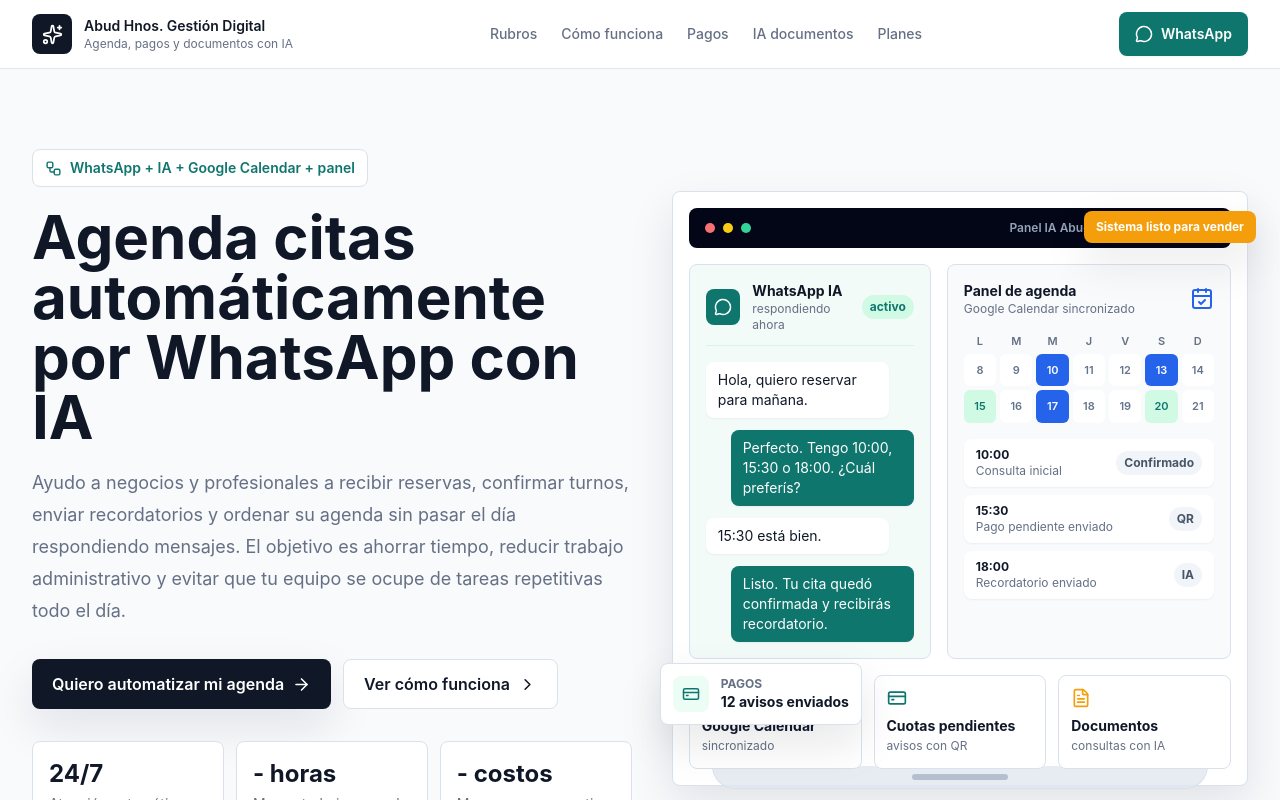
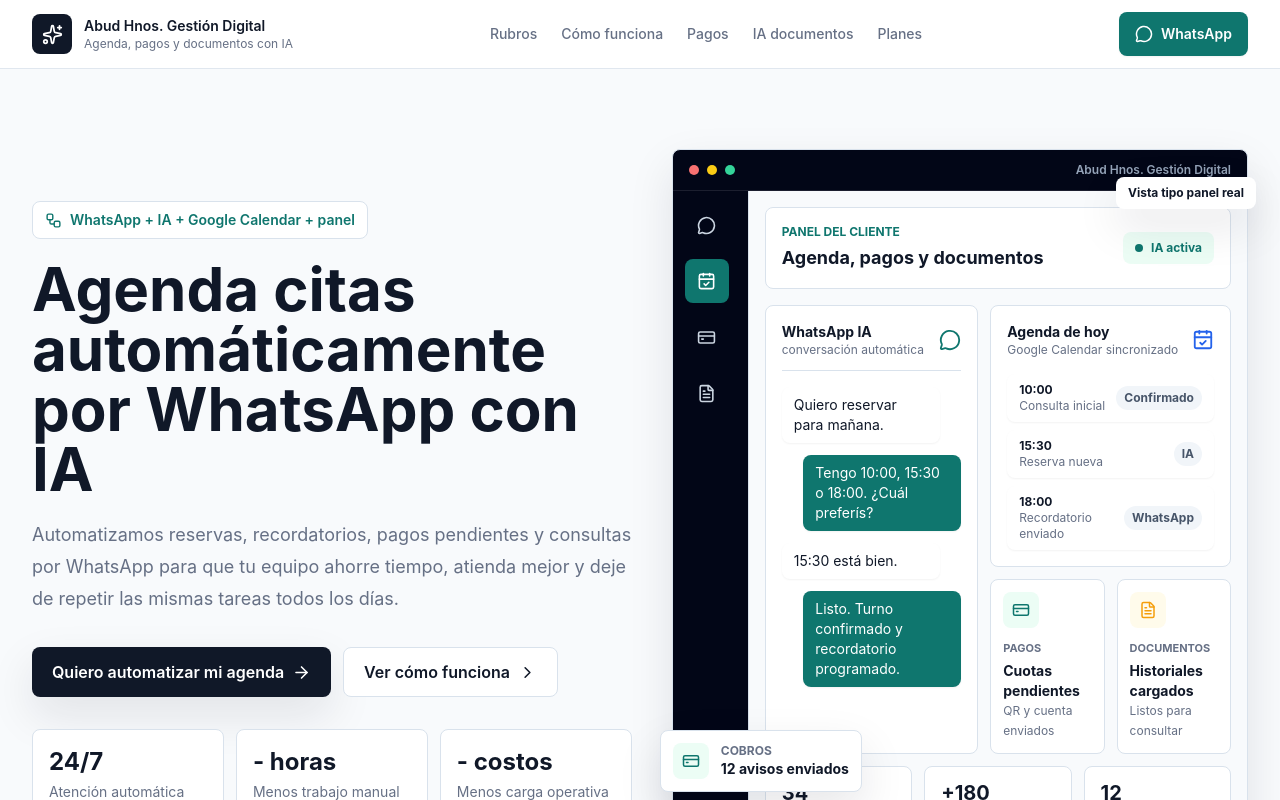
Before and after one commit to marceloabud27-gif/abud-hnos-gestion-digital, a React (Vite) app: page / in a window 1280 px wide. Shown: the top 800 px of the page. Built offline with nearby package versions, Linux system fonts and the light colour scheme.

Commit message:
Improve landing page visuals and readability

```diff
--- a/src/App.jsx
+++ b/src/App.jsx
@@ -218,17 +218,17 @@
   {
     icon: Clock3,
     title: 'Ahorro de tiempo diario',
-    text: 'La IA responde consultas repetidas, toma datos, confirma citas y envía recordatorios sin intervención manual constante.',
+    text: 'Responde consultas, toma datos, confirma citas y envía recordatorios sin intervención constante.',
   },
   {
     icon: MessageCircle,
     title: 'Menos carga para recepción',
-    text: 'El equipo deja de pasar horas contestando horarios, precios, disponibilidad, pagos pendientes o cambios de turno.',
+    text: 'Menos horas respondiendo horarios, precios, disponibilidad, pagos o cambios de turno.',
   },
   {
     icon: BarChart3,
     title: 'Más control con menos esfuerzo',
-    text: 'Citas, clientes, pagos, documentos y estados quedan organizados en un panel para revisar rápido lo importante.',
+    text: 'Citas, clientes, pagos y documentos quedan ordenados en un panel simple.',
   },
 ]
 
@@ -236,22 +236,22 @@
   {
     icon: MessageCircle,
     title: 'WhatsApp como entrada principal',
-    text: 'Tus clientes escriben como siempre. La IA entiende el pedido, pregunta lo necesario y guía la reserva.',
+    text: 'El cliente escribe como siempre y la IA guía la reserva.',
   },
   {
     icon: CalendarCheck,
     title: 'Calendario sincronizado',
-    text: 'Cada cita confirmada puede quedar reflejada en Google Calendar y en tu panel de control.',
+    text: 'Cada cita confirmada queda en Google Calendar y en el panel.',
   },
   {
     icon: BarChart3,
     title: 'Panel para gestionar',
-    text: 'Vista diaria, clientes, cancelaciones, estados de turnos y seguimiento comercial.',
+    text: 'Vista diaria de turnos, clientes, pagos y seguimientos.',
   },
   {
     icon: ShieldCheck,
     title: 'Implementación cuidada',
-    text: 'Mensajes claros, reglas de agenda, horarios, servicios y límites definidos antes de activar.',
+    text: 'Reglas, horarios, servicios y mensajes definidos antes de activar.',
   },
 ]
 
@@ -259,17 +259,17 @@
   {
     icon: FolderUp,
     title: 'Subida manual de documentos',
-    text: 'El profesional puede cargar archivos, notas, historiales, contratos, estudios o información importante desde su web app.',
+    text: 'El profesional carga archivos, notas, historiales, contratos o estudios.',
   },
   {
     icon: SearchCheck,
     title: 'Preguntas sobre lo cargado',
-    text: 'La IA responde usando los documentos del cliente, para encontrar datos, resumir casos o preparar respuestas más rápido.',
+    text: 'La IA busca datos, resume casos y ayuda a preparar respuestas.',
   },
   {
     icon: FileText,
     title: 'Trabajo organizado por caso',
-    text: 'Ideal para abogados, médicos, consultores y profesionales que manejan muchos clientes, pacientes o expedientes.',
+    text: 'Orden por cliente, paciente, expediente o caso profesional.',
   },
 ]
 
@@ -277,17 +277,17 @@
   {
     icon: CreditCard,
     title: 'Estados de pago simples',
-    text: 'El dueño o secretario marca cada cuota como pagada, pendiente o vencida desde el panel.',
+    text: 'El encargado marca cuotas pagadas, pendientes o vencidas.',
   },
   {
     icon: Send,
     title: 'Avisos automáticos por WhatsApp',
-    text: 'El sistema envía recordatorios solo a clientes con pago pendiente y evita molestar a quienes ya abonaron.',
+    text: 'Se avisa solo a quienes siguen pendientes, sin molestar a los que ya pagaron.',
   },
   {
     icon: FileText,
     title: 'QR y datos bancarios',
-    text: 'El mensaje puede incluir QR de pago, cuenta bancaria, monto, vencimiento e instrucciones claras.',
+    text: 'El mensaje puede incluir QR, cuenta bancaria, monto y vencimiento.',
   },
 ]
 
@@ -388,7 +388,7 @@
               <span className="block text-xs text-muted">Agenda, pagos y documentos con IA</span>
             </span>
           </a>
-          <div className="hidden items-center gap-6 text-sm font-medium text-muted md:flex">
+          <div className="hidden items-center gap-6 text-sm font-medium text-muted lg:flex">
             <a className="hover:text-ink" href="#rubros" onClick={(event) => goToSection(event, 'rubros')}>
               Rubros
             </a>
@@ -417,7 +417,7 @@
             WhatsApp
           </a>
         </nav>
-        <div className="border-t border-line/70 px-4 pb-3 md:hidden">
+        <div className="border-t border-line/70 px-4 pb-3 lg:hidden">
           <div className="flex gap-2 overflow-x-auto pt-3 text-sm font-semibold text-muted">
             {[
               ['Rubros', 'rubros'],
@@ -457,10 +457,9 @@
               Agenda citas automáticamente por WhatsApp con IA
             </h1>
             <p className="mt-5 max-w-2xl text-lg leading-8 text-muted">
-              Ayudo a negocios y profesionales a recibir reservas, confirmar turnos,
-              enviar recordatorios y ordenar su agenda sin pasar el día respondiendo
-              mensajes. El objetivo es ahorrar tiempo, reducir trabajo administrativo
-              y evitar que tu equipo se ocupe de tareas repetitivas todo el día.
+              Automatizamos reservas, recordatorios, pagos pendientes y consultas
+              por WhatsApp para que tu equipo ahorre tiempo, atienda mejor y deje
+              de repetir las mismas tareas todos los días.
             </p>
             <div className="mt-8 flex flex-col gap-3 sm:flex-row">
               <a
@@ -526,7 +525,7 @@
             <SectionIntro
               eyebrow="Ahorro operativo"
               title="Menos tiempo en tareas repetitivas, más foco en atender y vender"
-              text="Estos procesos ayudan a reducir horas de recepción, seguimiento manual y mensajes repetidos. El personal humano queda para los casos importantes, no para responder lo mismo todo el día."
+              text="La IA se ocupa de consultas repetidas, confirmaciones, recordatorios y avisos. Tu equipo queda para atender mejor, vender y resolver casos importantes."
             />
             <a
               href={whatsappUrl}
@@ -559,7 +558,7 @@
           <SectionIntro
             eyebrow="Rubros"
             title="Una agenda inteligente para negocios que viven de reservas"
-            text="La misma base se adapta a distintos servicios: cambia el lenguaje, los horarios, la duración de cada cita y las preguntas necesarias antes de confirmar."
+            text="El sistema se adapta al lenguaje, horarios, duración de citas y preguntas de cada negocio."
           />
           <p className="mt-5 max-w-2xl text-sm font-semibold text-muted">
             Tocá un rubro para abrir una vista con su ejemplo, beneficios y flujo de uso.
@@ -590,7 +589,7 @@
             <SectionIntro
               eyebrow="Beneficios"
               title="Tu negocio responde mejor con menos trabajo manual"
-              text="El objetivo no es reemplazar el trato humano. Es automatizar lo repetitivo para ahorrar tiempo, bajar la carga operativa y permitir que el equipo se enfoque en atender, vender y resolver casos importantes."
+              text="Automatizamos lo repetitivo para ahorrar tiempo, bajar carga operativa y mejorar la atención sin perder el trato humano."
             />
             <a
               href={whatsappUrl}
@@ -620,7 +619,7 @@
           <SectionIntro
             eyebrow="Cómo funciona"
             title="Del mensaje del cliente al turno confirmado"
-            text="La página web consigue el contacto. Tu flujo automatizado hace el resto: responde, ordena datos, agenda, recuerda pagos y avisa cuando hace falta intervención humana."
+            text="El cliente escribe. La IA responde, toma datos, agenda, recuerda pagos y avisa cuando debe intervenir una persona."
           />
           <div className="mt-10 grid gap-5 lg:grid-cols-3">
             {steps.map((step, index) => (
@@ -650,14 +649,13 @@
             <SectionIntro
               eyebrow="Pagos pendientes"
               title="Recordatorios automáticos para cuotas y pagos atrasados"
-              text="Para gimnasios, academias, centros estéticos o cualquier negocio con pagos mensuales, el sistema puede avisar automáticamente a quienes todavía figuran como pendientes."
+              text="Ideal para negocios con pagos mensuales: el sistema avisa automáticamente a quienes siguen pendientes."
             />
             <div className="mt-6 rounded-lg border border-line bg-white p-5">
               <p className="text-sm font-bold uppercase text-muted">Ejemplo de uso</p>
               <p className="mt-3 text-base leading-7 text-ink">
-                El encargado marca en el panel quién pagó y quién sigue pendiente.
-                Al llegar la fecha configurada, la IA envía WhatsApp solo a los
-                pendientes con QR, cuenta bancaria o instrucciones de pago.
+                El encargado marca quién pagó. En la fecha configurada, la IA
+                escribe solo a los pendientes con QR, cuenta o instrucciones de pago.
               </p>
             </div>
           </div>
@@ -683,7 +681,7 @@
             <SectionIntro
               eyebrow="IA con documentos"
               title="Un asistente que trabaja con la información del profesional"
-              text="Además de agendar citas, también puedo crear una web app donde el cliente sube sus propios documentos y la IA los usa para responder preguntas, resumir información o ayudar con tareas del día a día."
+              text="Una web app privada donde el profesional sube documentos y la IA ayuda a buscar, resumir y trabajar con esa información."
             />
           </div>
           <div className="grid gap-4">
@@ -707,7 +705,7 @@
           <SectionIntro
             eyebrow="Opciones"
             title="Elegí entre agenda automática, panel completo o IA con documentos"
-            text="Podés ofrecer solo agendamiento, un sistema completo con panel y calendario, o una web app para que profesionales trabajen con sus propios documentos usando IA."
+            text="Podés empezar con agenda automática, sumar panel y pagos, o crear una web app documental con IA."
           />
           <div className="mt-6 rounded-lg border border-line bg-white p-5">
             <p className="text-sm font-bold uppercase text-brand">Cotización personalizada</p>
@@ -887,108 +885,151 @@
 function HeroPreview() {
   return (
     <div className="relative mx-auto w-full max-w-xl lg:max-w-2xl">
-      <div className="absolute -right-2 top-5 z-20 hidden rounded-lg bg-sun px-3 py-2 text-xs font-bold text-white shadow-soft sm:block">
-        Sistema listo para vender
+      <div className="absolute -right-2 top-7 z-20 hidden rounded-lg bg-white px-3 py-2 text-xs font-bold text-ink shadow-soft sm:block">
+        Vista tipo panel real
       </div>
-      <div className="absolute -left-3 bottom-16 z-20 hidden rounded-lg border border-line bg-white p-3 shadow-soft sm:block">
+      <div className="absolute -left-3 bottom-20 z-20 hidden rounded-lg border border-line bg-white p-3 shadow-soft sm:block">
         <div className="flex items-center gap-3">
           <span className="grid h-9 w-9 place-items-center rounded-lg bg-mint text-brand">
             <CreditCard size={18} />
           </span>
           <div>
-            <p className="text-xs font-bold uppercase text-muted">Pagos</p>
+            <p className="text-xs font-bold uppercase text-muted">Cobros</p>
             <p className="text-sm font-bold">12 avisos enviados</p>
           </div>
         </div>
       </div>
-      <div className="overflow-hidden rounded-lg border border-line bg-white p-3 shadow-soft sm:p-4">
-        <div className="mb-4 flex items-center justify-between rounded-lg bg-slate-950 px-4 py-3">
+
+      <div className="overflow-hidden rounded-lg border border-line bg-slate-950 shadow-soft">
+        <div className="flex items-center justify-between border-b border-white/10 px-4 py-3">
           <div className="flex items-center gap-2">
             <span className="h-2.5 w-2.5 rounded-full bg-red-400"></span>
             <span className="h-2.5 w-2.5 rounded-full bg-yellow-400"></span>
             <span className="h-2.5 w-2.5 rounded-full bg-emerald-400"></span>
           </div>
-          <p className="text-xs font-semibold text-slate-400">Panel IA Abud Hnos. Gestión Digital</p>
+          <p className="text-xs font-semibold text-slate-400">Abud Hnos. Gestión Digital</p>
         </div>
-        <div className="grid gap-4 lg:grid-cols-[0.92fr_1.08fr]">
-          <div className="rounded-lg border border-line bg-[#f2fbf7] p-4">
-            <div className="flex items-center justify-between border-b border-emerald-100 pb-3">
-              <div className="flex items-center gap-3">
-                <span className="grid h-9 w-9 place-items-center rounded-lg bg-brand text-white">
-                  <MessageCircle size={18} />
+
+        <div className="grid bg-white sm:grid-cols-[76px_1fr]">
+          <aside className="hidden border-r border-line bg-slate-950 p-3 sm:block">
+            <div className="grid gap-3">
+              {[MessageCircle, CalendarCheck, CreditCard, FileText].map((Icon, index) => (
+                <span
+                  key={index}
+                  className={`grid h-11 w-11 place-items-center rounded-lg ${
+                    index === 1 ? 'bg-brand text-white' : 'bg-white/8 text-slate-300'
+                  }`}
+                >
+                  <Icon size={19} />
                 </span>
+              ))}
+            </div>
+          </aside>
+
+          <div className="bg-paper p-3 sm:p-4">
+            <div className="mb-4 flex flex-col gap-3 rounded-lg border border-line bg-white p-4 sm:flex-row sm:items-center sm:justify-between">
+              <div>
+                <p className="text-xs font-bold uppercase text-brand">Panel del cliente</p>
+                <p className="mt-1 text-lg font-bold">Agenda, pagos y documentos</p>
+              </div>
+              <span className="inline-flex w-fit items-center gap-2 rounded-lg bg-mint px-3 py-2 text-xs font-bold text-brand">
+                <span className="h-2 w-2 rounded-full bg-brand"></span>
+                IA activa
+              </span>
+            </div>
+
+            <div className="grid gap-3 lg:grid-cols-[0.94fr_1.06fr]">
+              <div className="rounded-lg border border-line bg-white p-4">
+                <div className="flex items-center justify-between border-b border-line pb-3">
                   <div>
                     <p className="text-sm font-bold">WhatsApp IA</p>
-                  <p className="text-xs text-muted">respondiendo ahora</p>
+                    <p className="text-xs text-muted">conversación automática</p>
                   </div>
-              </div>
-              <span className="rounded-full bg-emerald-100 px-2 py-1 text-xs font-bold text-brand">
-                activo
-              </span>
+                  <MessageCircle className="text-brand" size={22} />
                 </div>
                 <div className="mt-4 space-y-3">
-              <Bubble side="left">Hola, quiero reservar para mañana.</Bubble>
-              <Bubble side="right">Perfecto. Tengo 10:00, 15:30 o 18:00. ¿Cuál preferís?</Bubble>
+                  <Bubble side="left">Quiero reservar para mañana.</Bubble>
+                  <Bubble side="right">Tengo 10:00, 15:30 o 18:00. ¿Cuál preferís?</Bubble>
                   <Bubble side="left">15:30 está bien.</Bubble>
-              <Bubble side="right">Listo. Tu cita quedó confirmada y recibirás recordatorio.</Bubble>
+                  <Bubble side="right">Listo. Turno confirmado y recordatorio programado.</Bubble>
                 </div>
               </div>
 
-          <div className="hidden rounded-lg border border-line bg-slate-50 p-4 sm:block">
+              <div className="hidden gap-3 sm:grid">
+                <div className="rounded-lg border border-line bg-white p-4">
                   <div className="flex items-center justify-between">
                     <div>
-                <p className="text-sm font-bold">Panel de agenda</p>
+                      <p className="text-sm font-bold">Agenda de hoy</p>
                       <p className="text-xs text-muted">Google Calendar sincronizado</p>
                     </div>
-              <CalendarCheck className="text-ocean" size={24} />
-            </div>
-            <div className="mt-4 grid grid-cols-7 gap-1 text-center text-[11px] font-semibold text-muted">
-              {['L', 'M', 'M', 'J', 'V', 'S', 'D'].map((day) => (
-                <span key={day}>{day}</span>
-              ))}
-              {Array.from({ length: 14 }, (_, index) => (
-                <span
-                  key={index}
-                  className={`rounded-md py-2 ${
-                    [2, 5, 9].includes(index)
-                      ? 'bg-ocean text-white'
-                      : [7, 12].includes(index)
-                        ? 'bg-emerald-100 text-brand'
-                        : 'bg-white text-slate-500'
-                  }`}
-                >
-                  {index + 8}
-                </span>
-              ))}
+                    <CalendarCheck className="text-ocean" size={22} />
                   </div>
                   <div className="mt-4 space-y-2">
                     <Appointment time="10:00" name="Consulta inicial" status="Confirmado" />
-              <Appointment time="15:30" name="Pago pendiente enviado" status="QR" />
-              <Appointment time="18:00" name="Recordatorio enviado" status="IA" />
+                    <Appointment time="15:30" name="Reserva nueva" status="IA" />
+                    <Appointment time="18:00" name="Recordatorio enviado" status="WhatsApp" />
+                  </div>
+                </div>
+
+                <div className="grid gap-3 sm:grid-cols-2">
+                  <MiniPanelCard
+                    icon={CreditCard}
+                    label="Pagos"
+                    title="Cuotas pendientes"
+                    text="QR y cuenta enviados"
+                    tone="brand"
+                  />
+                  <MiniPanelCard
+                    icon={FileText}
+                    label="Documentos"
+                    title="Historiales cargados"
+                    text="Listos para consultar"
+                    tone="sun"
+                  />
                 </div>
               </div>
             </div>
-        <div className="mt-4 hidden gap-3 sm:grid sm:grid-cols-3">
-          <div className="rounded-lg border border-line bg-white p-3">
-            <CalendarCheck className="text-ocean" size={20} />
-            <p className="mt-2 text-sm font-bold">Google Calendar</p>
-            <p className="text-xs leading-5 text-muted">sincronizado</p>
+
+            <div className="mt-3 grid grid-cols-2 gap-3 sm:hidden">
+              <HeroStat label="Citas" value="34" />
+              <HeroStat label="Avisos" value="12" />
             </div>
-          <div className="rounded-lg border border-line bg-white p-3">
-            <CreditCard className="text-brand" size={20} />
-            <p className="mt-2 text-sm font-bold">Cuotas pendientes</p>
-            <p className="text-xs leading-5 text-muted">avisos con QR</p>
+
+            <div className="mt-3 hidden grid-cols-3 gap-3 md:grid">
+              <HeroStat label="Citas confirmadas" value="34" />
+              <HeroStat label="Mensajes ahorrados" value="+180" />
+              <HeroStat label="Pagos avisados" value="12" />
             </div>
-          <div className="rounded-lg border border-line bg-white p-3">
-            <FileText className="text-sun" size={20} />
-            <p className="mt-2 text-sm font-bold">Documentos</p>
-            <p className="text-xs leading-5 text-muted">consultas con IA</p>
           </div>
         </div>
       </div>
       <div className="mx-auto -mt-5 w-[86%] rounded-b-[24px] border-x border-b border-line bg-slate-200/80 p-2">
         <div className="mx-auto h-1.5 w-24 rounded-full bg-slate-400/60"></div>
       </div>
+    </div>
+  )
+}
+
+function MiniPanelCard({ icon: Icon, label, title, text, tone }) {
+  const toneClass = tone === 'sun' ? 'bg-amber-50 text-sun' : 'bg-mint text-brand'
+
+  return (
+    <div className="rounded-lg border border-line bg-white p-3">
+      <span className={`grid h-9 w-9 place-items-center rounded-lg ${toneClass}`}>
+        <Icon size={18} />
+      </span>
+      <p className="mt-3 text-[11px] font-bold uppercase text-muted">{label}</p>
+      <p className="mt-1 text-sm font-bold">{title}</p>
+      <p className="text-xs leading-5 text-muted">{text}</p>
+    </div>
+  )
+}
+
+function HeroStat({ label, value }) {
+  return (
+    <div className="rounded-lg border border-line bg-white px-4 py-3">
+      <p className="text-xl font-bold text-ink">{value}</p>
+      <p className="text-xs font-semibold text-muted">{label}</p>
     </div>
   )
 }
```
Lines whose indentation alone changed are shown as unchanged.
